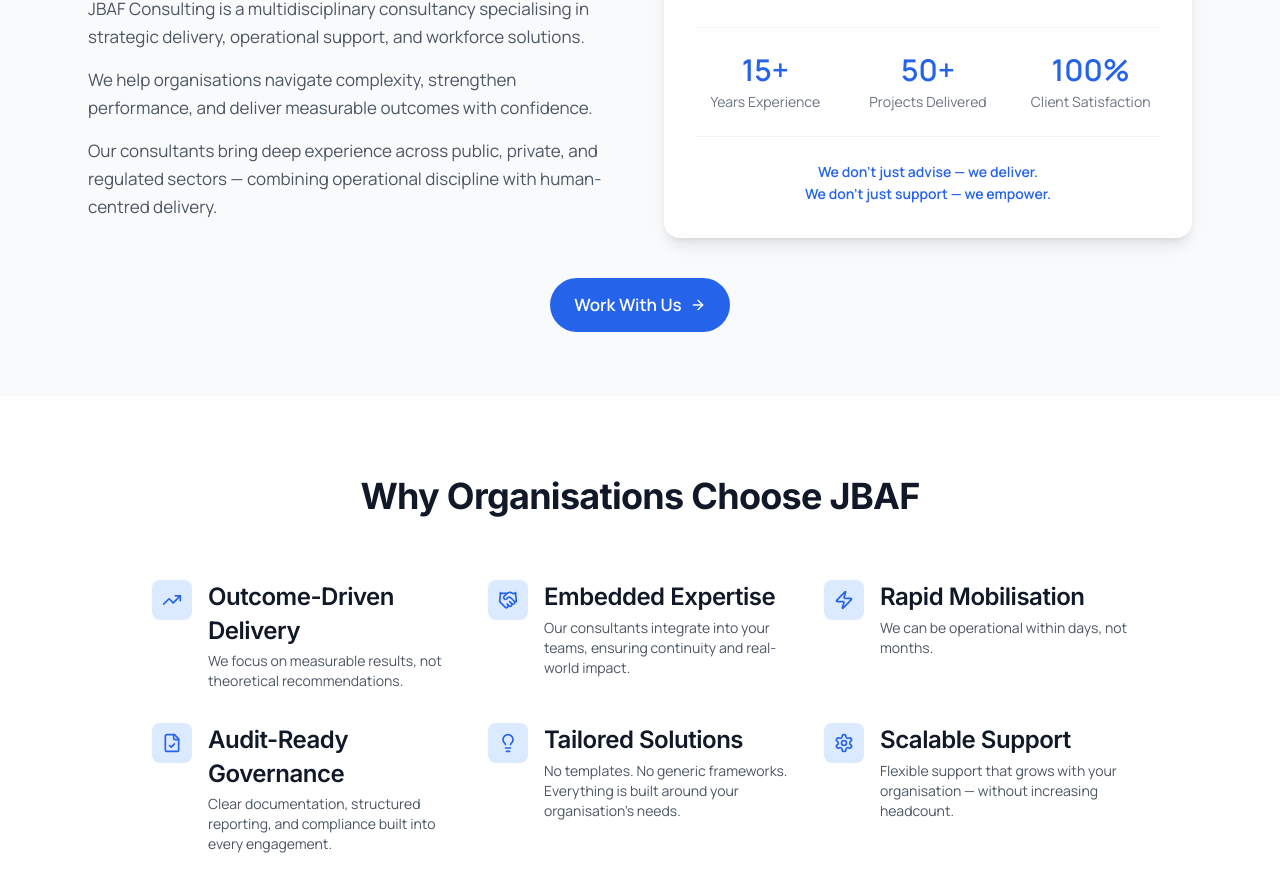
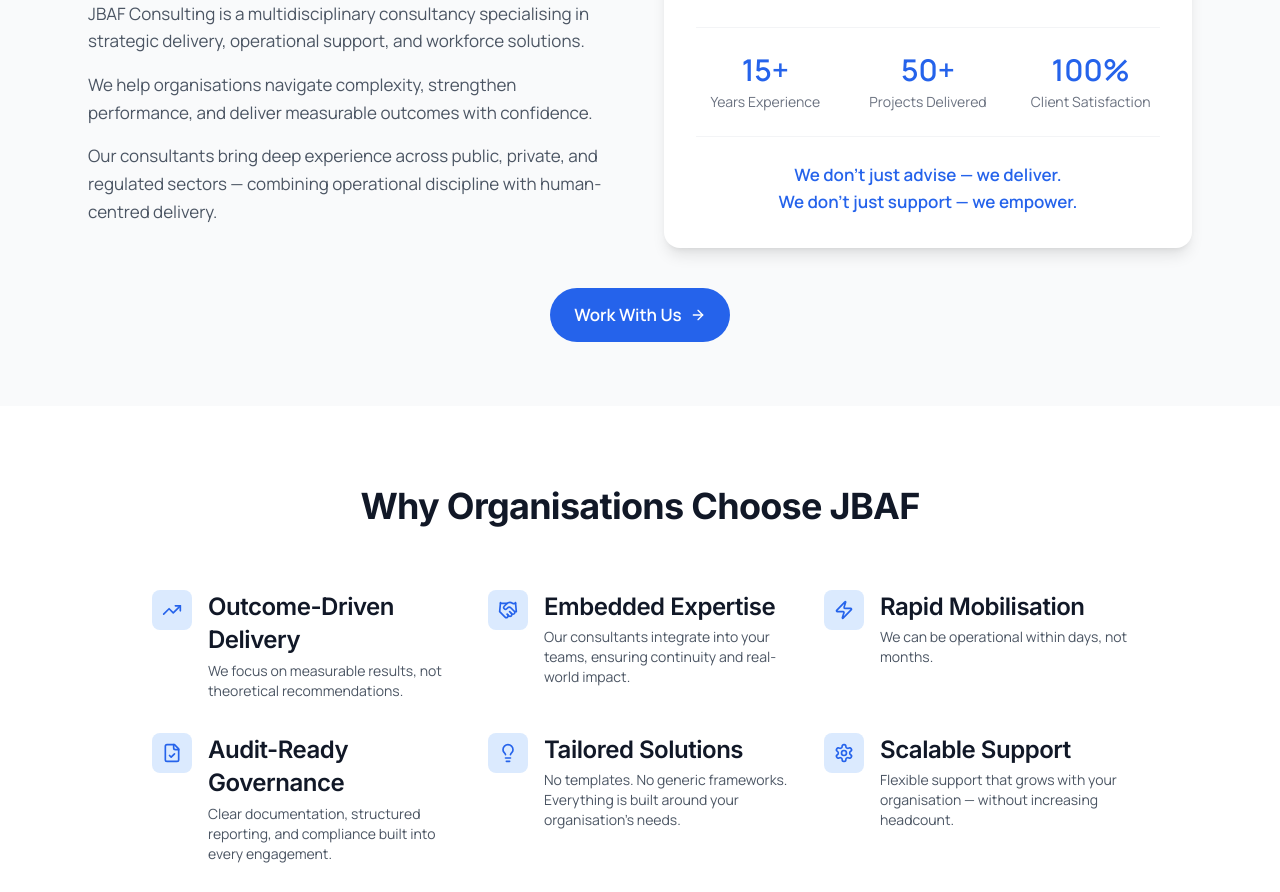
Before and after one commit to nicomalgeri/jbaf-consulting, a Next.js app: page /landing in a window 1280 px wide. Shown: the part 2531-3423 px from the top of the page. Built offline with nearby package versions, Linux system fonts and the light colour scheme; no server answers.

Commit message:
Make tagline text larger in About section
Co-Authored-By: Claude Opus 4.5 <noreply@anthropic.com>

```diff
--- a/app/landing/page.tsx
+++ b/app/landing/page.tsx
@@ -410,7 +410,7 @@ export default function LandingPage() {
                     </div>
                   </div>
                 </div>
-                <p className="text-center text-primary-600 font-semibold mt-6 pt-6 border-t border-gray-100 text-sm leading-relaxed">
+                <p className="text-center text-primary-600 font-semibold mt-6 pt-6 border-t border-gray-100 leading-relaxed">
                   We don't just advise — we deliver.<br />
                   We don't just support — we empower.
                 </p>
```
